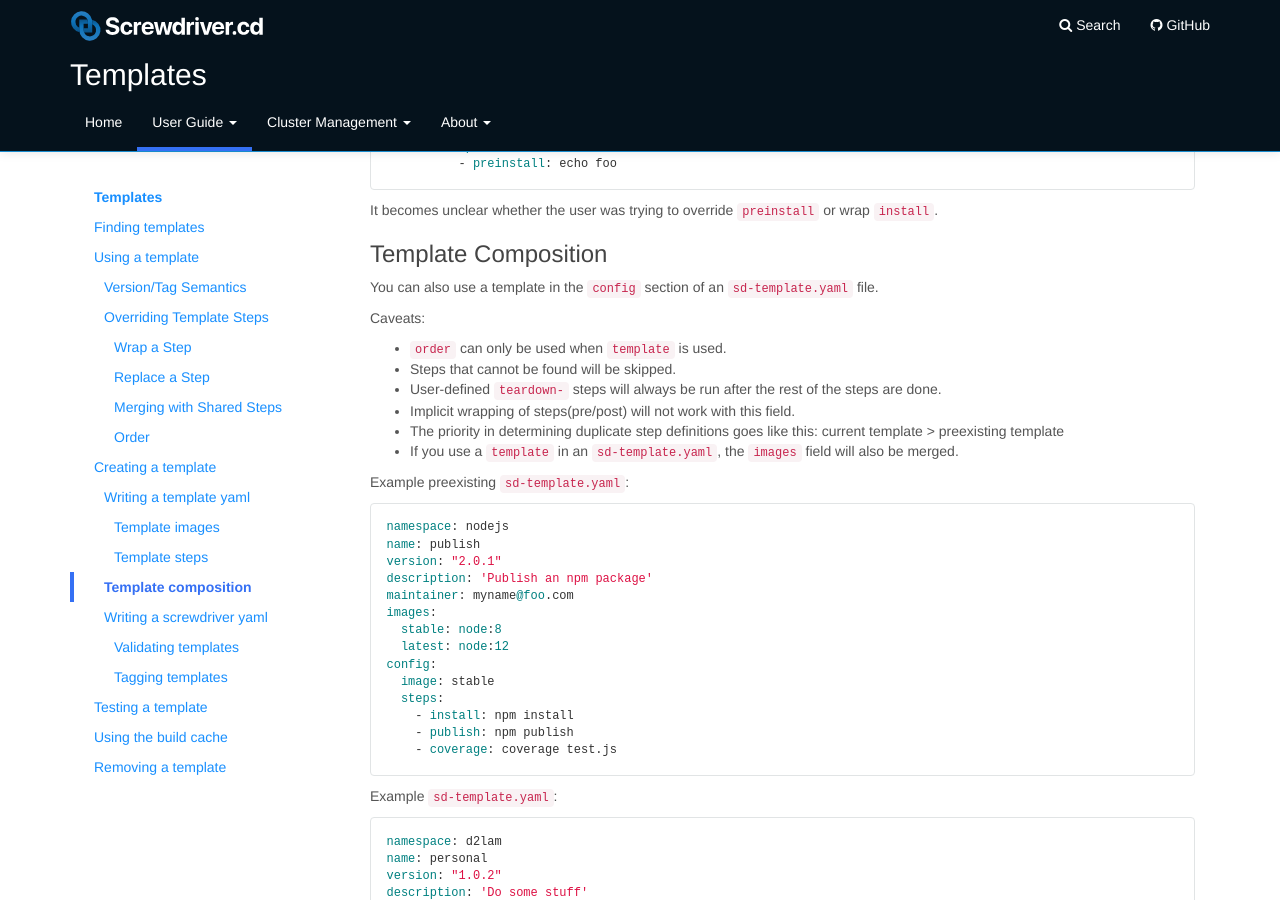
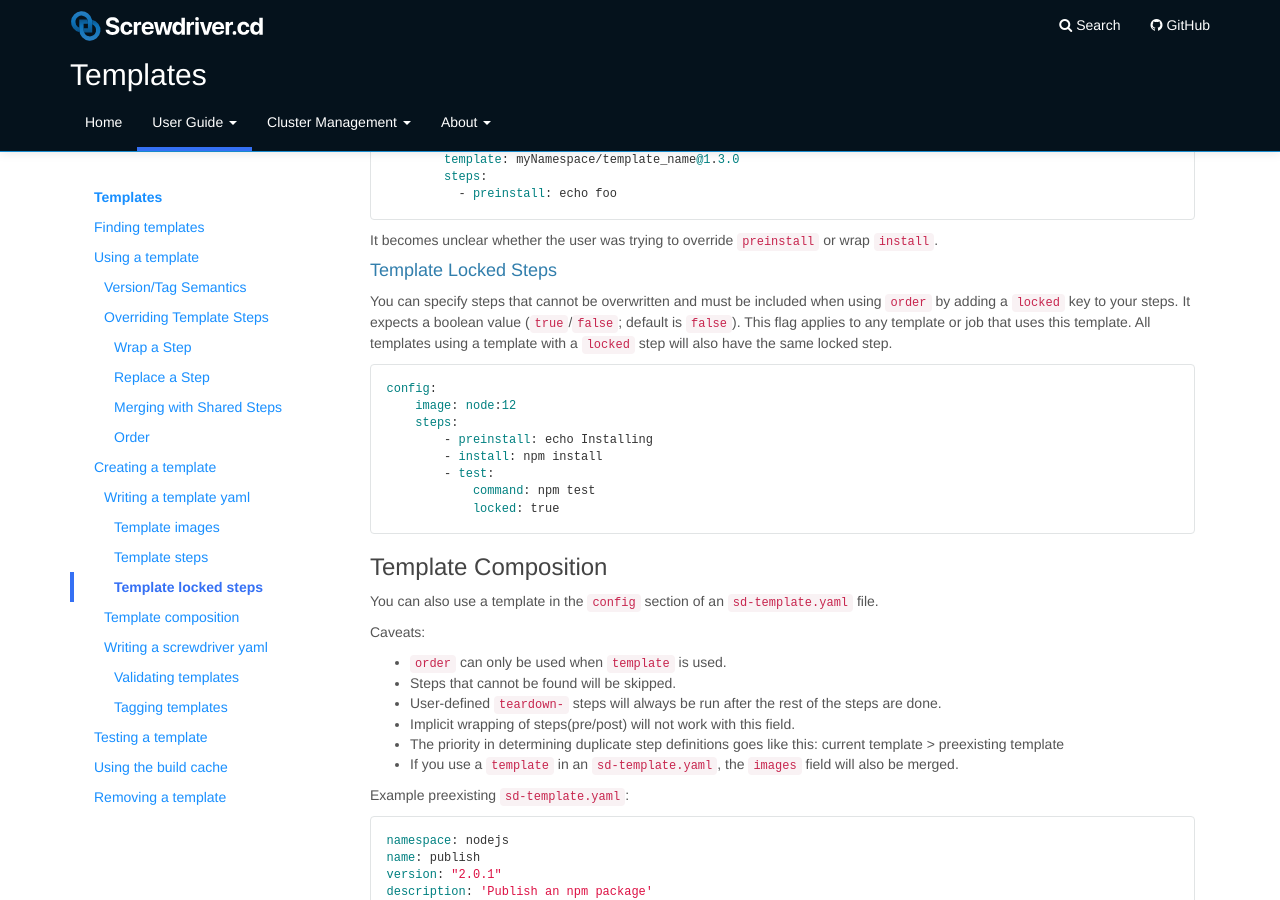
Before and after one commit to screwdriver-cd/guide, a Jekyll site: the page built from docs/user-guide/templates.md, in a window 1280 px wide and 900 px high, scrolled down 6546 px. Built offline with Jekyll 4.4.1, drawn with Linux system fonts in a browser that asks for light colours; some of the changed text lies outside the part shown.

Commit message:
feat(2331): Add locked step (#453)

````diff
--- a/docs/user-guide/templates.md
+++ b/docs/user-guide/templates.md
@@ -38,6 +38,9 @@ toc:
       subitem: level-2
     - title: Template steps
       url: "#template-steps"
+      subitem: level-2
+    - title: Template locked steps
+      url: "#template-locked-steps"
       subitem: level-2
     - title: Template composition
       url: "#template-composition"
@@ -163,7 +166,9 @@ jobs:
 
 This will run the command `echo skip installing` for the `install` step.
 
-You can also replace the image defined in the template. Some template steps might rely on commands or environment invariants that your image may not have, so be careful when replacement.
+Note: You cannot replace a [locked step](#template-locked-steps).
+
+You can also replace the image defined in the template. Some template steps might rely on commands or environment invariants that your image may not have, so be careful when replacing.
 
 Example:
 ```yaml
@@ -375,6 +380,22 @@ jobs:
 ```
 It becomes unclear whether the user was trying to override `preinstall` or wrap `install`.
 
+#### Template Locked Steps
+You can specify steps that cannot be overwritten and must be included when using `order` by adding a `locked` key to your steps. It expects a boolean value (`true`/`false`; default is `false`).
+This flag applies to any template or job that uses this template. All templates using a template with a `locked` step will also have the same locked step.
+
+```yaml
+config:
+    image: node:12
+    steps:
+        - preinstall: echo Installing
+        - install: npm install
+        - test:
+            command: npm test
+            locked: true
+```
+
+
 ### Template Composition
 You can also use a template in the `config` section of an `sd-template.yaml` file.
 
````
